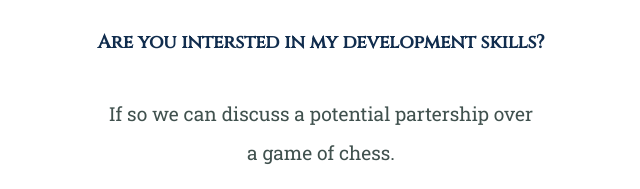
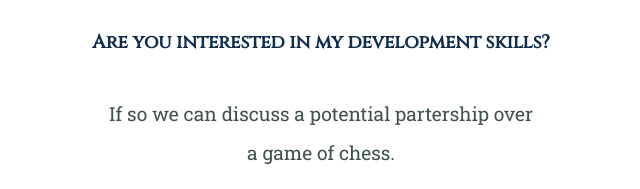
Before and after one commit to RudolfsP/cv, a plain HTML site: page index.html in a window 1280 px wide. Shown: the part 3751-3940 px from the top of the page, 319-959 px from the left. Drawn offline with Linux system fonts and the light colour scheme; a web font is replaced by a local one.

Commit message:
Add files via upload

```diff
--- a/index.html
+++ b/index.html
@@ -159,7 +159,7 @@
 
     <div class="contact-me">
       <h2>Get In Touch</h2>
-      <h3>Are you intersted in my development skills?</h3>
+      <h3>Are you interested in my development skills?</h3>
       <p class="contact-message">If so we can discuss a potential partership over a game of chess.</p>
       <a class="contact-me-btn" href="mailto:rudolfsplavins13@gmail.com">CONTACT ME</a>
     </div>
```
